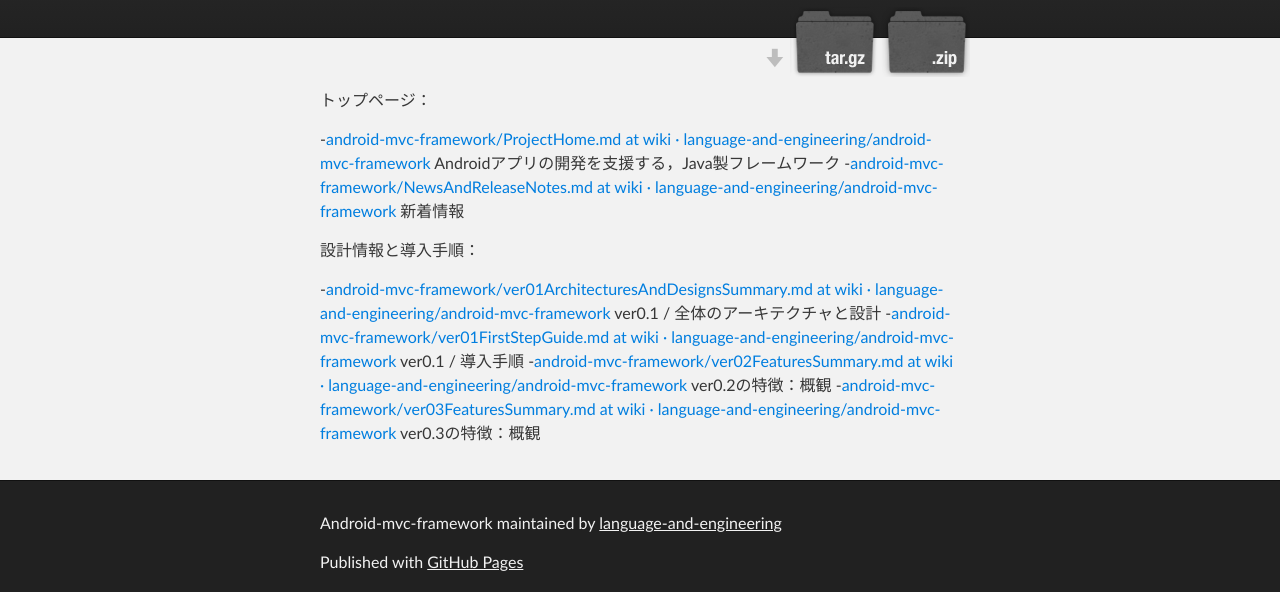
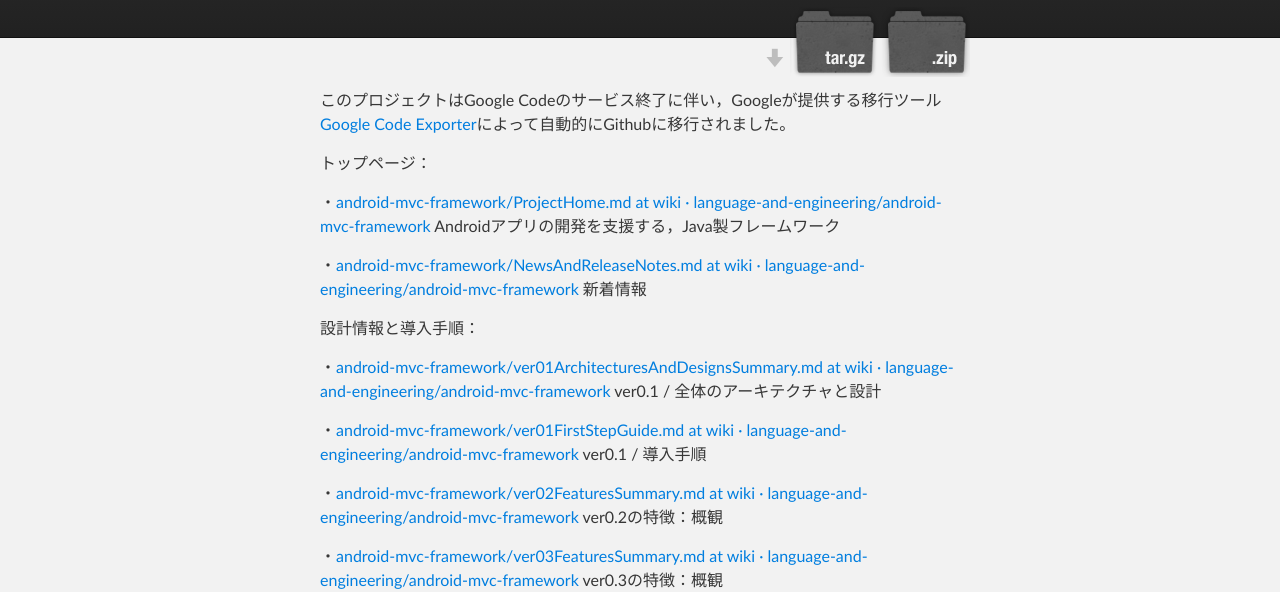
Before and after one commit to language-and-engineering/android-mvc-framework, a plain HTML site: page index.html in a window 1280 px wide. Shown: the part 208-800 px from the top of the page. Drawn offline with Linux system fonts and the light colour scheme.

Commit message:
Create gh-pages branch via GitHub

```diff
--- a/index.html
+++ b/index.html
@@ -31,17 +31,23 @@
     <!-- MAIN CONTENT -->
     <div id="main_content_wrap" class="outer">
       <section id="main_content" class="inner">
-        <p>トップページ：</p>
+        <p><b>このプロジェクトはGoogle Codeのサービス終了に伴い，Googleが提供する移行ツール<a href="https://code.google.com/export-to-github/">Google Code Exporter</a>によって自動的にGithubに移行されました。</b></p>
 
-<p>-<a href="https://github.com/language-and-engineering/android-mvc-framework/blob/wiki/ProjectHome.md">android-mvc-framework/ProjectHome.md at wiki · language-and-engineering/android-mvc-framework</a> Androidアプリの開発を支援する，Java製フレームワーク
--<a href="https://github.com/language-and-engineering/android-mvc-framework/blob/wiki/NewsAndReleaseNotes.md">android-mvc-framework/NewsAndReleaseNotes.md at wiki · language-and-engineering/android-mvc-framework</a> 新着情報</p>
+<p>トップページ：</p>
+
+<p>・<a href="https://github.com/language-and-engineering/android-mvc-framework/blob/wiki/ProjectHome.md">android-mvc-framework/ProjectHome.md at wiki · language-and-engineering/android-mvc-framework</a> Androidアプリの開発を支援する，Java製フレームワーク</p>
+
+<p>・<a href="https://github.com/language-and-engineering/android-mvc-framework/blob/wiki/NewsAndReleaseNotes.md">android-mvc-framework/NewsAndReleaseNotes.md at wiki · language-and-engineering/android-mvc-framework</a> 新着情報</p>
 
 <p>設計情報と導入手順：</p>
 
-<p>-<a href="https://github.com/language-and-engineering/android-mvc-framework/blob/wiki/ver01ArchitecturesAndDesignsSummary.md">android-mvc-framework/ver01ArchitecturesAndDesignsSummary.md at wiki · language-and-engineering/android-mvc-framework</a> ver0.1 / 全体のアーキテクチャと設計
--<a href="https://github.com/language-and-engineering/android-mvc-framework/blob/wiki/ver01FirstStepGuide.md">android-mvc-framework/ver01FirstStepGuide.md at wiki · language-and-engineering/android-mvc-framework</a> ver0.1 / 導入手順
--<a href="https://github.com/language-and-engineering/android-mvc-framework/blob/wiki/ver02FeaturesSummary.md">android-mvc-framework/ver02FeaturesSummary.md at wiki · language-and-engineering/android-mvc-framework</a> ver0.2の特徴：概観
--<a href="https://github.com/language-and-engineering/android-mvc-framework/blob/wiki/ver03FeaturesSummary.md">android-mvc-framework/ver03FeaturesSummary.md at wiki · language-and-engineering/android-mvc-framework</a> ver0.3の特徴：概観</p>
+<p>・<a href="https://github.com/language-and-engineering/android-mvc-framework/blob/wiki/ver01ArchitecturesAndDesignsSummary.md">android-mvc-framework/ver01ArchitecturesAndDesignsSummary.md at wiki · language-and-engineering/android-mvc-framework</a> ver0.1 / 全体のアーキテクチャと設計</p>
+
+<p>・<a href="https://github.com/language-and-engineering/android-mvc-framework/blob/wiki/ver01FirstStepGuide.md">android-mvc-framework/ver01FirstStepGuide.md at wiki · language-and-engineering/android-mvc-framework</a> ver0.1 / 導入手順</p>
+
+<p>・<a href="https://github.com/language-and-engineering/android-mvc-framework/blob/wiki/ver02FeaturesSummary.md">android-mvc-framework/ver02FeaturesSummary.md at wiki · language-and-engineering/android-mvc-framework</a> ver0.2の特徴：概観</p>
+
+<p>・<a href="https://github.com/language-and-engineering/android-mvc-framework/blob/wiki/ver03FeaturesSummary.md">android-mvc-framework/ver03FeaturesSummary.md at wiki · language-and-engineering/android-mvc-framework</a> ver0.3の特徴：概観</p>
       </section>
     </div>
 
```
Also changed, not shown: params.json (+1 -1 lines).
